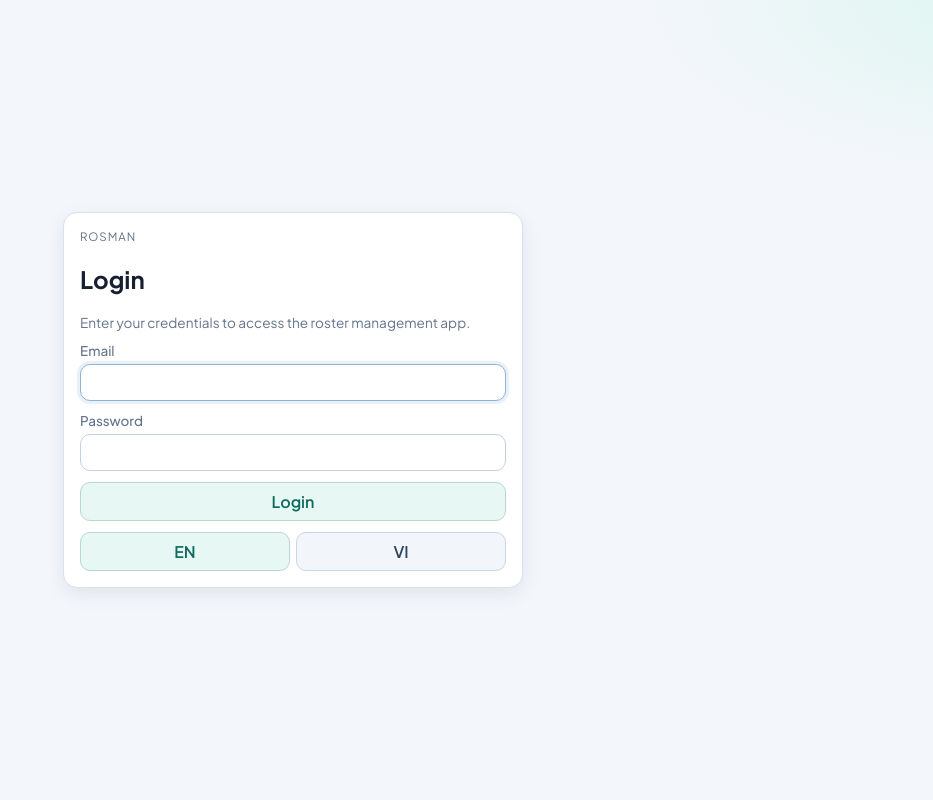
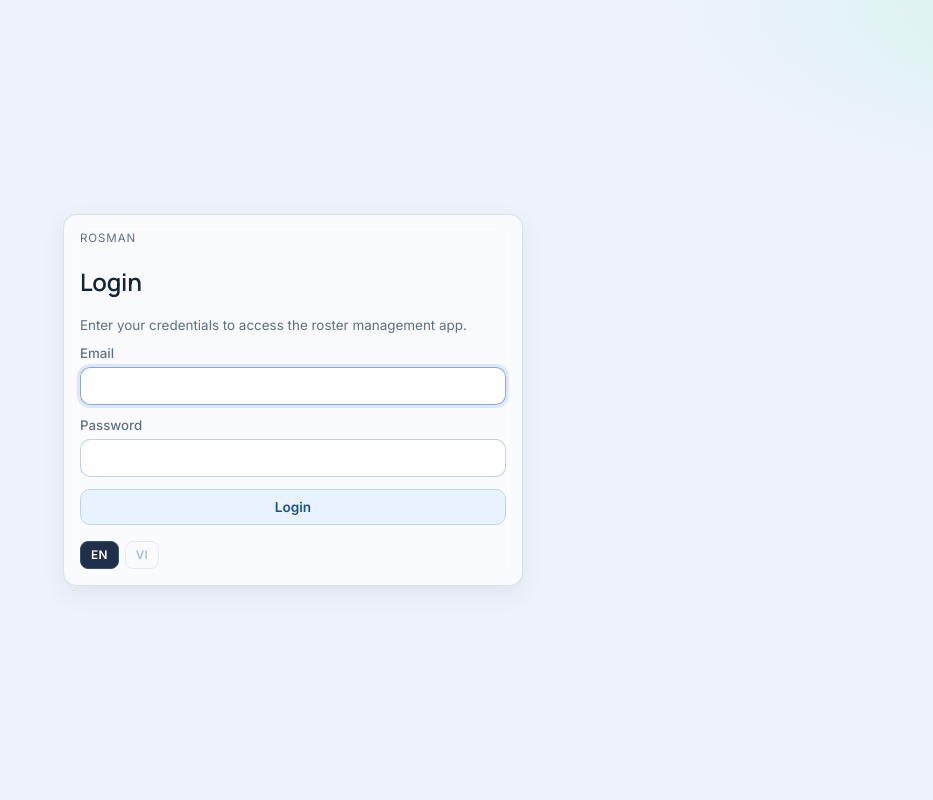
Before and after one commit to duylb/rosman, a Flask app: page /login in a window 1280 px wide. Shown: the whole page, without its empty margins (347-1280 px from the left). Run offline with Flask 3, Linux system fonts and the light colour scheme.

Commit message:
App facelift

```diff
--- a/static/styles.css
+++ b/static/styles.css
@@ -1,456 +1,509 @@
-@import url("https://fonts.googleapis.com/css2?family=Plus+Jakarta+Sans:wght@400;500;600;700;800&family=Sora:wght@600;700&display=swap");
+@import url("https://fonts.googleapis.com/css2?family=Inter:wght@400;500;600&family=Manrope:wght@600;700&display=swap");
 
 :root {
-  color-scheme: light;
-  --bg: #f3f6fb;
-  --sidebar-bg: #0f1722;
-  --sidebar-text: #d8e4f7;
-  --sidebar-muted: #8ca0bd;
-  --surface: #ffffff;
-  --surface-soft: #f8fafd;
-  --text: #162032;
-  --muted: #64748b;
-  --line: #d9e1ec;
-  --line-strong: #c3d1e3;
-  --accent: #0f8c7b;
-  --accent-soft: #e6f7f4;
-  --danger: #b42318;
-  --success: #087443;
-  --radius: 14px;
-  --shadow-1: 0 6px 20px rgba(15, 23, 42, 0.08);
-  --shadow-2: 0 2px 10px rgba(15, 23, 42, 0.05);
+  --color-primary: #1d4ed8;
+  --color-accent: #0f8c7b;
+  --color-bg: #eef3fb;
+  --color-surface: rgba(255, 255, 255, 0.68);
+  --color-surface-strong: rgba(255, 255, 255, 0.82);
+  --color-sidebar: rgba(15, 23, 42, 0.72);
+  --color-border: rgba(134, 157, 191, 0.28);
+  --color-border-strong: rgba(107, 130, 166, 0.38);
+  --color-text: #13233a;
+  --color-text-soft: #5f6f86;
+  --color-sidebar-text: #deebff;
+  --color-sidebar-muted: #a9bddb;
+  --color-danger: #c0392b;
+  --color-success: #0b7a52;
+
+  --glass-bg: var(--color-surface);
+  --glass-bg-strong: var(--color-surface-strong);
+  --radius-sm: 10px;
+  --radius-md: 14px;
+  --radius-lg: 18px;
+  --shadow-sm: 0 8px 24px rgba(19, 35, 58, 0.07);
+  --shadow-md: 0 16px 36px rgba(19, 35, 58, 0.1);
+
+  --space-1: 4px;
+  --space-2: 8px;
+  --space-3: 12px;
+  --space-4: 16px;
+  --space-5: 24px;
+  --space-6: 32px;
+
+  --table-head-bg: rgba(209, 222, 243, 0.48);
+  --table-row-hover: rgba(231, 241, 255, 0.52);
+  --table-row-alt: rgba(248, 251, 255, 0.42);
 }
 
 * { box-sizing: border-box; }
 
-.hidden {
-  display: none !important;
-}
+.hidden { display: none !important; }
 
 body {
   margin: 0;
-  font-family: "Plus Jakarta Sans", "Segoe UI", "Tahoma", sans-serif;
-  color: var(--text);
+  font-family: "Inter", system-ui, -apple-system, "Segoe UI", sans-serif;
+  font-weight: 400;
+  color: var(--color-text);
   background:
-    radial-gradient(800px 360px at -10% -10%, #dbeafc 0%, transparent 55%),
-    radial-gradient(760px 320px at 110% 0%, #dcf6ef 0%, transparent 55%),
-    var(--bg);
+    radial-gradient(860px 420px at -8% -12%, #dce9fb 0%, transparent 58%),
+    radial-gradient(740px 320px at 112% 0%, #d6f3ee 0%, transparent 58%),
+    var(--color-bg);
+}
+
+h1,
+h2,
+h3,
+h4,
+h5,
+h6 {
+  font-family: "Manrope", "Inter", system-ui, sans-serif;
+  font-weight: 600;
+  letter-spacing: -0.01em;
+  color: var(--color-text);
 }
 
 .app-shell {
   min-height: 100vh;
   display: grid;
-  grid-template-columns: 240px 1fr;
+  grid-template-columns: 260px 1fr;
 }
 
 .sidebar {
-  background: linear-gradient(180deg, #101925 0%, #131f2f 100%);
-  border-right: 1px solid rgba(164, 183, 214, 0.16);
-  color: var(--sidebar-text);
-  padding: 1rem 0.85rem;
-  display: flex;
-  flex-direction: column;
   position: sticky;
   top: 0;
   height: 100vh;
+  padding: var(--space-4) var(--space-3);
+  display: flex;
+  flex-direction: column;
+  border-right: 1px solid rgba(179, 199, 232, 0.22);
+  background: var(--color-sidebar);
+  backdrop-filter: blur(14px);
+  -webkit-backdrop-filter: blur(14px);
+  color: var(--color-sidebar-text);
 }
 
 .brand {
   display: flex;
   align-items: center;
-  gap: 0.7rem;
-  padding: 0.15rem 0.25rem 0.9rem;
-  margin-bottom: 0.8rem;
-  border-bottom: 1px solid rgba(176, 196, 226, 0.16);
+  gap: var(--space-3);
+  padding: 0 var(--space-2) var(--space-4);
+  margin-bottom: var(--space-3);
+  border-bottom: 1px solid rgba(185, 205, 236, 0.2);
 }
 
 .brand-logo {
-  width: 26px;
-  height: 26px;
+  width: 34px;
+  height: 34px;
   object-fit: contain;
   flex: 0 0 auto;
-  margin-right: 0.08rem;
-  border-radius: 6px;
+  border-radius: 8px;
+  margin-right: 2px;
 }
 
 .brand-name {
   margin: 0;
-  font-family: "Sora", "Plus Jakarta Sans", sans-serif;
   font-size: 1rem;
-  font-weight: 800;
-  letter-spacing: -0.01em;
+  font-weight: 700;
   color: #f3f8ff;
 }
 
 .brand-sub {
-  margin: 0.12rem 0 0;
-  color: var(--sidebar-muted);
-  font-size: 0.74rem;
+  margin: 2px 0 0;
+  font-size: 0.73rem;
+  color: var(--color-sidebar-muted);
 }
 
 .side-nav {
   display: grid;
-  gap: 0.35rem;
+  gap: var(--space-2);
 }
 
 .side-nav a {
   text-decoration: none;
-  color: var(--sidebar-text);
+  color: var(--color-sidebar-text);
+  font-size: 0.9rem;
   font-weight: 500;
-  font-size: 0.9rem;
-  padding: 0.56rem 0.62rem;
-  border-radius: 10px;
+  padding: 10px 11px;
+  border-radius: var(--radius-sm);
   border: 1px solid transparent;
   transition: background-color 0.16s ease, border-color 0.16s ease, color 0.16s ease;
 }
 
 .side-nav a:hover {
-  background: rgba(185, 212, 246, 0.08);
-  border-color: rgba(185, 212, 246, 0.24);
+  background: rgba(180, 205, 238, 0.12);
+  border-color: rgba(185, 211, 246, 0.22);
 }
 
 .side-nav a.active {
-  color: #def9f4;
-  background: rgba(15, 140, 123, 0.26);
-  border-color: rgba(124, 235, 217, 0.32);
+  color: #ffffff;
+  background: rgba(15, 140, 123, 0.28);
+  border-color: rgba(109, 230, 208, 0.36);
 }
 
 .sidebar-footer {
   margin-top: auto;
-  padding-top: 0.8rem;
-  border-top: 1px solid rgba(176, 196, 226, 0.16);
+  padding-top: var(--space-4);
+  border-top: 1px solid rgba(185, 205, 236, 0.2);
   display: grid;
-  gap: 0.5rem;
+  gap: var(--space-3);
+}
+
+.sidebar-branding {
+  padding: var(--space-2);
+  margin-bottom: var(--space-1);
+  border-bottom: 1px solid rgba(185, 205, 236, 0.2);
+}
+
+.sidebar-branding-text {
+  margin: 0;
+  color: var(--color-sidebar-muted);
+  font-size: 0.74rem;
+  line-height: 1.35;
 }
 
 .lang-form,
-.logout-form {
-  margin: 0;
-}
+.logout-form { margin: 0; }
 
 .lang-form.lang-toggle {
   display: flex;
-  gap: 0.36rem;
+  gap: 6px;
 }
 
 .lang-form.lang-toggle .lang-toggle-btn {
   width: auto;
   min-height: 28px;
-  padding: 0.2rem 0.5rem;
+  padding: 4px 10px;
   border-radius: 8px;
-  font-size: 0.75rem;
-  font-weight: 700;
+  border: 1px solid rgba(178, 199, 232, 0.34);
+  background: transparent;
+  color: var(--color-sidebar-muted);
+  font-size: 0.74rem;
+  font-weight: 600;
   letter-spacing: 0.02em;
-  border: 1px solid rgba(176, 196, 226, 0.34);
-  background: transparent;
-  color: var(--sidebar-muted);
 }
 
 .lang-form.lang-toggle .lang-toggle-btn:hover {
-  background: rgba(185, 212, 246, 0.12);
-  border-color: rgba(185, 212, 246, 0.48);
-  color: #e7f0ff;
+  background: rgba(188, 213, 246, 0.14);
+  border-color: rgba(188, 213, 246, 0.44);
+  color: #eff6ff;
+  transform: none;
 }
 
 .lang-form.lang-toggle .lang-toggle-btn.active {
-  background: #1d2b41;
-  border-color: #2c4668;
+  background: #1f2f49;
+  border-color: #33527b;
   color: #ffffff;
 }
 
-.lang-form button,
-.logout-form button {
-  width: 100%;
-}
+.logout-form button { width: 100%; }
 
 .workspace {
   min-width: 0;
-  padding: 1rem 1rem 1.3rem;
+  padding: var(--space-4) var(--space-4) var(--space-5);
 }
 
 .workspace-bar {
   position: sticky;
-  top: 0.6rem;
-  z-index: 5;
-  margin-bottom: 1rem;
-  background: rgba(255, 255, 255, 0.8);
-  backdrop-filter: blur(8px);
-  border: 1px solid var(--line);
-  border-radius: var(--radius);
-  box-shadow: var(--shadow-1);
-  padding: 0.8rem 0.95rem;
-  display: flex;
-  align-items: center;
-  justify-content: space-between;
-  gap: 0.8rem;
+  top: 10px;
+  z-index: 10;
+  margin-bottom: var(--space-4);
+  padding: var(--space-4);
+  border-radius: var(--radius-lg);
+  border: 1px solid var(--color-border);
+  background: var(--glass-bg-strong);
+  backdrop-filter: blur(10px);
+  -webkit-backdrop-filter: blur(10px);
+  box-shadow: var(--shadow-sm);
 }
 
 .eyebrow {
-  margin: 0 0 0.2rem;
+  margin: 0 0 3px;
   font-size: 0.72rem;
   text-transform: uppercase;
   letter-spacing: 0.08em;
-  color: var(--muted);
+  color: var(--color-text-soft);
 }
 
 .workspace-bar h1 {
   margin: 0;
-  font-family: "Sora", "Plus Jakarta Sans", sans-serif;
   font-size: 1.12rem;
-  font-weight: 700;
-  letter-spacing: -0.01em;
 }
 
-.workspace-bar p {
-  margin: 0.16rem 0 0;
-  color: var(--muted);
-  font-size: 0.84rem;
-}
-
-.workspace-meta {
-  display: flex;
-  gap: 0.45rem;
-  flex-wrap: wrap;
-  justify-content: flex-end;
-}
-
-.meta-chip {
-  padding: 0.28rem 0.56rem;
-  border-radius: 999px;
-  font-size: 0.73rem;
-  font-weight: 700;
-  border: 1px solid #cde1db;
-  background: #f4fffc;
-  color: #0e685b;
-}
-
-.container {
-  max-width: 1280px;
-}
+.container { max-width: 1320px; }
 
 .alerts {
   list-style: none;
-  margin: 0 0 0.9rem;
+  margin: 0 0 var(--space-4);
   padding: 0;
   display: grid;
-  gap: 0.5rem;
+  gap: var(--space-2);
 }
 
 .alerts li {
-  background: #fff;
-  border: 1px solid var(--line);
-  border-left: 4px solid #9fb0c6;
-  border-radius: 10px;
-  padding: 0.62rem 0.8rem;
+  border: 1px solid var(--color-border);
+  border-left: 4px solid rgba(137, 157, 189, 0.75);
+  border-radius: var(--radius-sm);
+  background: var(--glass-bg-strong);
+  backdrop-filter: blur(6px);
+  padding: 10px 12px;
 }
 
 .alerts .error {
-  color: var(--danger);
-  border-color: #efcbc6;
-  border-left-color: #d63c2b;
-  background: #fff9f8;
+  color: var(--color-danger);
+  border-left-color: #d14a3e;
+  border-color: rgba(226, 146, 138, 0.45);
 }
 
 .alerts .success {
-  color: var(--success);
-  border-color: #b8e3d1;
+  color: var(--color-success);
   border-left-color: #13935a;
-  background: #f4fff9;
+  border-color: rgba(138, 213, 180, 0.46);
+}
+
+.app-card,
+.panel,
+.card,
+.auth-card {
+  border: 1px solid var(--color-border);
+  border-radius: var(--radius-md);
+  background: var(--glass-bg);
+  backdrop-filter: blur(10px);
+  -webkit-backdrop-filter: blur(10px);
+  box-shadow: var(--shadow-sm);
+  padding: var(--space-4);
+}
+
+.panel {
+  margin-bottom: var(--space-4);
+  overflow-x: auto;
+}
+
+.card h2,
+.panel h2 {
+  margin: 0 0 var(--space-3);
+  font-size: 0.96rem;
 }
 
 .cards {
   display: grid;
-  gap: 0.8rem;
-  grid-template-columns: repeat(auto-fit, minmax(175px, 1fr));
-  margin-bottom: 0.8rem;
-}
-
-.card,
-.panel {
-  border: 1px solid var(--line);
-  border-radius: var(--radius);
-  background: var(--surface);
-  box-shadow: var(--shadow-2);
-  padding: 0.9rem;
-}
-
-.card {
-  background: linear-gradient(180deg, #ffffff 0%, #fbfdff 100%);
-}
-
-.card h2,
-.panel h2 {
-  margin: 0 0 0.5rem;
-  font-size: 0.95rem;
-  font-weight: 700;
-  letter-spacing: -0.01em;
+  gap: var(--space-3);
+  grid-template-columns: repeat(auto-fit, minmax(180px, 1fr));
+  margin-bottom: var(--space-3);
 }
 
 .card p {
   margin: 0;
+  font-family: "Manrope", "Inter", sans-serif;
   font-size: 1.35rem;
-  font-weight: 800;
+  font-weight: 700;
 }
 
-.panel {
-  margin-bottom: 0.85rem;
+.section-head {
+  display: flex;
+  justify-content: space-between;
+  align-items: center;
+  gap: var(--space-3);
+  flex-wrap: wrap;
+  margin-bottom: var(--space-3);
 }
+
+.section-title { margin: 0 0 var(--space-2); }
+.section-tight { margin-bottom: 4px; }
+
+.hint {
+  margin: 0 0 var(--space-3);
+  color: var(--color-text-soft);
+  font-size: 0.84rem;
+}
+
+.hint-top { margin-top: var(--space-2); }
+.hint-top-sm { margin-top: var(--space-1); }
+.hint-no-margin { margin: 0; }
 
 .grid-form {
   display: grid;
-  gap: 0.72rem;
-  grid-template-columns: repeat(auto-fit, minmax(210px, 1fr));
+  gap: var(--space-3);
+  grid-template-columns: repeat(auto-fit, minmax(220px, 1fr));
 }
 
 .inline-form {
   display: flex;
   align-items: flex-end;
-  gap: 0.7rem;
+  gap: var(--space-3);
   flex-wrap: wrap;
-  margin-bottom: 0.75rem;
+  margin-bottom: var(--space-3);
 }
+
+.inline-form-top { margin-top: var(--space-4); }
+.inline-form-compact { margin: 0; }
 
 label {
   display: grid;
-  gap: 0.32rem;
-  font-size: 0.84rem;
+  gap: 6px;
+  font-size: 0.83rem;
   font-weight: 500;
-  color: var(--muted);
+  color: var(--color-text-soft);
 }
 
 input,
 select,
+textarea,
 button {
   font: inherit;
 }
 
+.app-input,
+.app-select,
 input,
-select {
+select,
+textarea {
   width: 100%;
-  border: 1px solid var(--line-strong);
-  border-radius: 10px;
-  background: #fff;
-  padding: 0.54rem 0.64rem;
-  transition: border-color 0.14s ease, box-shadow 0.14s ease;
+  min-height: 38px;
+  border: 1px solid var(--color-border-strong);
+  border-radius: var(--radius-sm);
+  background: rgba(255, 255, 255, 0.76);
+  color: var(--color-text);
+  padding: 9px 11px;
+  transition: border-color 0.14s ease, box-shadow 0.14s ease, background-color 0.14s ease;
 }
 
+.app-input:focus,
+.app-select:focus,
 input:focus,
-select:focus {
+select:focus,
+textarea:focus {
   outline: none;
-  border-color: #8eb3d9;
-  box-shadow: 0 0 0 3px rgba(142, 179, 217, 0.2);
+  border-color: rgba(82, 122, 188, 0.65);
+  box-shadow: 0 0 0 3px rgba(106, 151, 228, 0.2);
+  background: rgba(255, 255, 255, 0.9);
 }
 
+.btn-primary,
+.btn-secondary,
+.btn-danger,
+.btn-danger-lite,
 button,
 .button-link {
   display: inline-flex;
   align-items: center;
   justify-content: center;
-  min-height: 37px;
-  padding: 0.5rem 0.8rem;
-  border-radius: 10px;
-  border: 1px solid #b7d8d2;
-  background: var(--accent-soft);
-  color: #0e6b5d;
+  min-height: 36px;
+  padding: 8px 13px;
+  border-radius: var(--radius-sm);
+  border: 1px solid transparent;
+  font-size: 0.85rem;
+  font-weight: 600;
   text-decoration: none;
-  font-weight: 600;
   cursor: pointer;
-  transition: background-color 0.12s ease, border-color 0.12s ease, transform 0.12s ease;
+  transition: background-color 0.14s ease, border-color 0.14s ease, color 0.14s ease, transform 0.12s ease;
 }
 
+.btn-primary,
+button,
+.button-link {
+  background: #e9f3ff;
+  color: #1b4f90;
+  border-color: #bdd4ef;
+}
+
+.btn-primary:hover,
 button:hover,
 .button-link:hover {
-  background: #d9f3ee;
-  border-color: #97cfc5;
+  background: #dcebff;
+  border-color: #a8c8ef;
   transform: translateY(-1px);
 }
 
-button:active,
-.button-link:active {
-  transform: translateY(0);
+.btn-secondary {
+  background: rgba(240, 245, 254, 0.85);
+  color: #30455f;
+  border-color: #c7d7ea;
+}
+
+.btn-secondary:hover {
+  background: rgba(233, 241, 252, 0.98);
+  border-color: #b4cae6;
+}
+
+.btn-danger,
+.btn-danger-lite {
+  background: rgba(255, 239, 239, 0.9);
+  color: #b12f26;
+  border-color: #f0c4c1;
+}
+
+.btn-danger:hover,
+.btn-danger-lite:hover {
+  background: rgba(255, 230, 230, 0.98);
+  border-color: #e9b2ad;
+}
+
+.btn-icon-danger {
+  min-height: 22px;
+  padding: 1px 6px;
+  line-height: 1;
 }
 
 button:focus-visible,
 .button-link:focus-visible,
 .side-nav a:focus-visible {
-  outline: 2px solid #78a9d9;
+  outline: 2px solid rgba(95, 145, 220, 0.9);
   outline-offset: 2px;
 }
 
-.button-row {
-  display: flex;
-  flex-wrap: wrap;
-  gap: 0.48rem;
-}
-
+.button-row,
 .action-group {
   display: flex;
   flex-wrap: wrap;
-  gap: 0.45rem;
   align-items: center;
+  gap: var(--space-2);
 }
 
-.btn-secondary {
-  background: #f2f6fb;
-  border-color: #c8d6e8;
-  color: #30455f;
-}
-
-.btn-secondary:hover {
-  background: #e8eff9;
-  border-color: #b8cbe3;
-}
-
-.btn-danger-lite {
-  background: #fef0f0;
-  border-color: #f4c7c7;
-  color: #b42318;
-}
-
-.btn-danger-lite:hover {
-  background: #fde6e6;
-  border-color: #efb7b7;
-}
-
-.hint {
-  margin: 0 0 0.74rem;
-  color: var(--muted);
-  font-size: 0.85rem;
-}
-
+.app-table,
 table {
   width: 100%;
   min-width: 740px;
   border-collapse: separate;
   border-spacing: 0;
-  border: 1px solid var(--line);
-  border-radius: 11px;
+  border: 1px solid var(--color-border);
+  border-radius: 12px;
   overflow: hidden;
+  background: rgba(255, 255, 255, 0.6);
 }
 
+.app-table thead th,
 thead th {
-  background: var(--surface-soft);
-  color: #34445a;
-  font-size: 0.84rem;
-  font-weight: 700;
-  letter-spacing: 0.01em;
+  background: var(--table-head-bg);
+  color: #2f415a;
+  font-size: 0.79rem;
+  font-weight: 600;
+  letter-spacing: 0.03em;
+  text-transform: uppercase;
+  border-bottom: 1px solid var(--color-border);
 }
 
+.app-table th,
+.app-table td,
 th,
 td {
-  border-bottom: 1px solid #e7edf6;
-  padding: 0.6rem;
+  padding: 10px 11px;
+  border-bottom: 1px solid rgba(190, 206, 227, 0.4);
   text-align: left;
+  font-size: 0.86rem;
 }
 
+.app-table tbody tr:nth-child(even),
 tbody tr:nth-child(even) {
-  background: #fcfdff;
+  background: var(--table-row-alt);
 }
 
+.app-table tbody tr:hover,
 tbody tr:hover {
-  background: #f4f8fc;
+  background: var(--table-row-hover);
 }
 
+.app-table tbody tr:last-child td,
 tbody tr:last-child td {
   border-bottom: none;
 }
@@ -469,33 +522,102 @@ tbody tr:last-child td {
 
 .totals-row th,
 .totals-row td {
-  background: #f2f6fb;
+  background: rgba(225, 236, 251, 0.55);
+  font-weight: 600;
+}
+
+.wage-warning {
+  color: var(--color-danger);
   font-weight: 700;
 }
 
-.panel {
-  overflow-x: auto;
+.roster-head {
+  display: flex;
+  justify-content: space-between;
+  align-items: flex-start;
+  gap: var(--space-3);
+  flex-wrap: wrap;
 }
+
+.version-menu { position: relative; }
+.version-menu-toggle { list-style: none; cursor: pointer; }
+
+.version-menu-panel {
+  position: absolute;
+  right: 0;
+  z-index: 20;
+  margin-top: var(--space-2);
+  min-width: 300px;
+  border: 1px solid var(--color-border);
+  border-radius: var(--radius-sm);
+  background: var(--glass-bg-strong);
+  box-shadow: var(--shadow-sm);
+  padding: var(--space-2);
+}
+
+.version-menu-link {
+  display: flex;
+  justify-content: space-between;
+  align-items: center;
+  gap: var(--space-3);
+  padding: 7px 8px;
+  border-radius: 8px;
+  text-decoration: none;
+  color: var(--color-text);
+}
+
+.version-menu-link:hover { background: rgba(223, 236, 255, 0.5); }
+
+.meta-chip {
+  display: inline-flex;
+  align-items: center;
+  padding: 4px 8px;
+  border-radius: 999px;
+  font-size: 0.72rem;
+  font-weight: 600;
+  border: 1px solid #c9dbe6;
+  background: rgba(245, 253, 251, 0.9);
+  color: #0e685b;
+}
+
+.meta-chip-draft {
+  background: rgba(255, 248, 230, 0.92);
+  border-color: #efd9a6;
+  color: #8a5a00;
+}
+
+.draft-notice {
+  margin-top: var(--space-4);
+  padding: 10px 12px;
+  border: 1px solid #f2e3bc;
+  border-left: 4px solid #e1b651;
+  border-radius: 8px;
+  background: rgba(255, 250, 240, 0.92);
+}
+
+.panel-draft { border-left: 4px solid #e1b651; }
+
+.roster-cell-row {
+  display: flex;
+  align-items: center;
+  justify-content: center;
+  gap: 6px;
+}
+
+.form-inline-zero { margin: 0; }
 
 .auth-wrap {
   min-height: 100vh;
   display: grid;
   place-items: center;
-  padding: 1rem;
+  padding: var(--space-5);
 }
 
 .auth-card {
   width: min(460px, 100%);
-  border: 1px solid var(--line);
-  border-radius: var(--radius);
-  background: var(--surface);
-  box-shadow: var(--shadow-1);
-  padding: 1rem;
 }
 
-.auth-lang-form {
-  margin-top: 0.7rem;
-}
+.auth-lang-form { margin-top: var(--space-4); }
 
 .modal {
   position: fixed;
@@ -514,11 +636,6 @@ tbody tr:last-child td {
 .modal-card {
   position: relative;
   width: min(560px, calc(100vw - 2rem));
-  border-radius: 14px;
-  border: 1px solid var(--line);
-  background: #fff;
-  box-shadow: var(--shadow-1);
-  padding: 0.95rem;
 }
 
 @media (max-width: 980px) {
@@ -534,17 +651,18 @@ tbody tr:last-child td {
   }
 
   .side-nav {
-    grid-template-columns: repeat(auto-fit, minmax(122px, 1fr));
+    grid-template-columns: repeat(auto-fit, minmax(128px, 1fr));
   }
 
   .workspace {
-    padding-top: 0.75rem;
+    padding-top: var(--space-3);
   }
 
   .workspace-bar {
     position: static;
   }
 
+  .app-table,
   table {
     min-width: 620px;
   }
--- a/templates/availability.html
+++ b/templates/availability.html
@@ -53,7 +53,7 @@
 
 <section class="panel">
   <h2>{{ t('preferred_shift_entries') }}</h2>
-  <table>
+  <table class="app-table">
     <thead>
       <tr>
         <th>{{ t('staff') }}</th>
@@ -91,7 +91,7 @@
 
 <section class="panel">
   <h2>{{ t('availability_entries') }}</h2>
-  <table>
+  <table class="app-table">
     <thead>
       <tr>
         <th>{{ t('staff') }}</th>
--- a/templates/base.html
+++ b/templates/base.html
@@ -36,8 +36,8 @@
           {% endif %}
         </nav>
         <div class="sidebar-footer">
-          <div style="padding:0.2rem 0.2rem 0.35rem;border-bottom:1px solid rgba(176, 196, 226, 0.16);margin-bottom:0.45rem;">
-            <p style="margin:0;color:var(--sidebar-muted);font-size:0.75rem;line-height:1.25;">
+          <div class="sidebar-branding">
+            <p class="sidebar-branding-text">
               {{ t('brand_name') }}<br />
               {{ t('by_author').format(author=app_author) }}<br />
               {{ app_version }}
--- a/templates/data.html
+++ b/templates/data.html
@@ -12,7 +12,7 @@
 <section class="panel">
   <h2>{{ t('export_roster_availability') }}</h2>
   <p class="hint">{{ t('export_roster_availability_hint') }}</p>
-  <form method="get" action="{{ url_for('export_dataset', dataset='assignments') }}" class="inline-form" style="margin-top:0.8rem;">
+  <form method="get" action="{{ url_for('export_dataset', dataset='assignments') }}" class="inline-form inline-form-top">
     <label>{{ t('start_date') }}
       <input type="date" name="start_date" value="{{ export_start_date }}" required />
     </label>
--- a/templates/duy/panel.html
+++ b/templates/duy/panel.html
@@ -34,7 +34,7 @@
 
 <section class="panel">
   <h2>{{ t('duy_users_title') }}</h2>
-  <table>
+  <table class="app-table">
     <thead>
       <tr>
         <th>{{ t('email') }}</th>
@@ -67,7 +67,7 @@
               <button type="submit" class="btn-secondary">{{ t('unlock') if not row.is_active else t('lock') }}</button>
               {% endif %}
             </form>
-            <form method="post" action="{{ url_for('duy.extend_expiration', user_id=row.id) }}" class="inline-form" style="margin:0;">
+            <form method="post" action="{{ url_for('duy.extend_expiration', user_id=row.id) }}" class="inline-form inline-form-compact">
               <input type="hidden" name="csrf_token" value="{{ csrf_token() }}" />
               <input type="datetime-local" name="expires_at" required />
               <button type="submit">{{ t('extend') }}</button>
--- a/templates/login.html
+++ b/templates/login.html
@@ -30,11 +30,11 @@
           <label>{{ t('password') }} <input type="password" name="password" required /></label>
           <button type="submit">{{ t('btn_login') }}</button>
         </form>
-        <form method="post" action="{{ url_for('set_language') }}" class="lang-form auth-lang-form" style="display:flex;gap:0.4rem;">
+        <form method="post" action="{{ url_for('set_language') }}" class="lang-form auth-lang-form lang-toggle">
           <input type="hidden" name="csrf_token" value="{{ csrf_token() }}" />
           <input type="hidden" name="next" value="{{ request.full_path if request.query_string else request.path }}" />
-          <button type="submit" name="lang" value="en" class="{{ '' if lang == 'en' else 'btn-secondary' }}">EN</button>
-          <button type="submit" name="lang" value="vi" class="{{ '' if lang == 'vi' else 'btn-secondary' }}">VI</button>
+          <button type="submit" name="lang" value="en" class="lang-toggle-btn {{ 'active' if lang == 'en' else '' }}">EN</button>
+          <button type="submit" name="lang" value="vi" class="lang-toggle-btn {{ 'active' if lang == 'vi' else '' }}">VI</button>
         </form>
       </section>
     </main>
--- a/templates/shifts.html
+++ b/templates/shifts.html
@@ -14,7 +14,7 @@
 
 <section class="panel">
   <h2>{{ t('shift_templates') }}</h2>
-  <table>
+  <table class="app-table">
     <thead>
       <tr>
         <th>{{ t('name') }}</th>
--- a/templates/staff.html
+++ b/templates/staff.html
@@ -24,11 +24,11 @@
 </section>
 
 <section class="panel">
-  <div style="display:flex;justify-content:space-between;align-items:center;gap:0.6rem;flex-wrap:wrap;">
-    <h2 style="margin:0;">{{ t('staff_list') }}</h2>
+  <div class="section-head">
+    <h2 class="section-title">{{ t('staff_list') }}</h2>
     <button type="button" id="toggle-wages" class="btn-secondary">{{ t('show_wages') }}</button>
   </div>
-  <table>
+  <table class="app-table">
     <thead>
       <tr>
         <th>{{ t('name') }}</th>
```
Also changed, not shown: templates/payroll.html (+4 -4 lines), templates/roster.html (+19 -19 lines).
